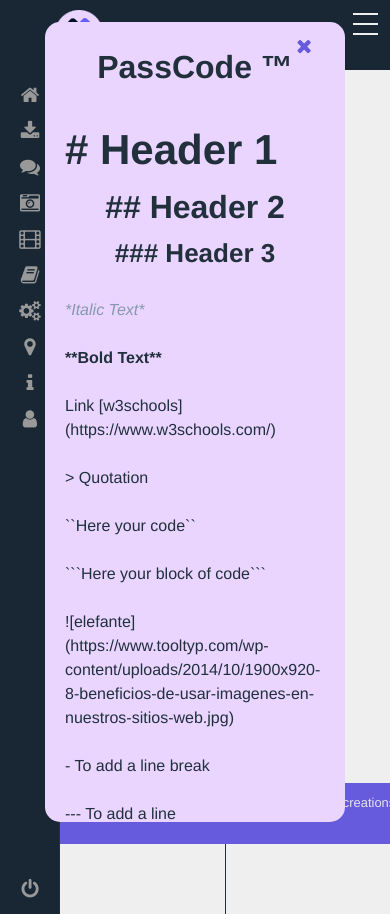
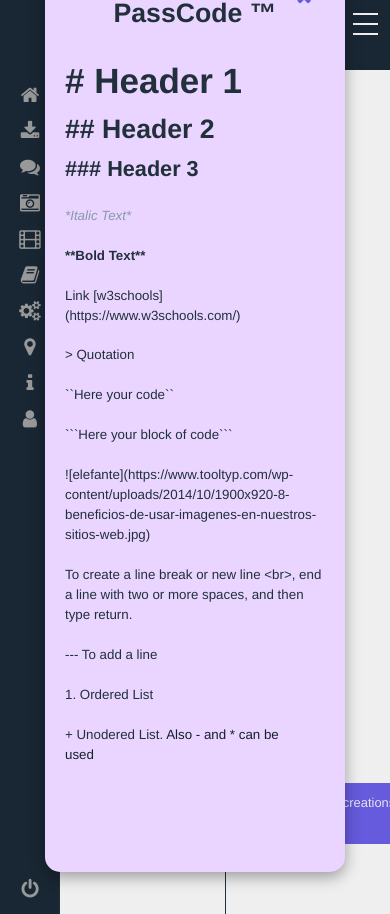
Before and after one commit to adpdaw/PASS-FRONT, a React (Create React App) app: page / in a window 390 px wide. Both pictures are taken after a click on the button 109 px from the left and 273 px from the top of the page. Built offline with nearby package versions, Linux system fonts and the light colour scheme.

Commit message:
manual updated

```diff
--- a/src/components/commands/OList.js
+++ b/src/components/commands/OList.js
@@ -12,7 +12,7 @@ function OList() {
     const indexToReplace = StartPosition();
     const previousMarkdown = markdown;
     return  text !== "" ? setMarkdown(previousMarkdown.substring(0 , indexToReplace) +  `\n1. ${text}` +
-      markdown.substring(indexToReplace + text.length )): setMarkdown(markdown +`\n1. `);
+      markdown.substring(indexToReplace + text.length )): setMarkdown(markdown +`\n1. Item `);
     };
 
   return (
--- a/src/components/commands/TaskList.js
+++ b/src/components/commands/TaskList.js
@@ -5,7 +5,7 @@ import React from "react";
 function TaskList() {
   const [markdown, setMarkdown] = useMarkdown();
   const executeTaskList = () => {
-    return setMarkdown(markdown + "\n- [X] Write the press release");
+    return setMarkdown(markdown + "\n- [X] Not implemented");
   };
 
   return (
--- a/src/components/markDownManual/MarkDownManual.js
+++ b/src/components/markDownManual/MarkDownManual.js
@@ -25,9 +25,9 @@ function MarkDownManual() {
                 <div className="manual">
                     <h2 className="titleH">PassCode ™</h2>
                     <br></br>
-                    <h1># Header 1</h1>
-                    <h2>## Header 2</h2>
-                    <h3>### Header 3</h3>
+                    <h1 className="headerManual"># Header 1</h1>
+                    <h2 className="headerManual">## Header 2</h2>
+                    <h3 className="headerManual">### Header 3</h3>
 
                     <br></br>
                     <p><em>*Italic Text*</em> </p>
@@ -44,10 +44,13 @@ function MarkDownManual() {
                     <br></br>
                     <p>![elefante](https://www.tooltyp.com/wp-content/uploads/2014/10/1900x920-8-beneficios-de-usar-imagenes-en-nuestros-sitios-web.jpg)</p>
                     <br></br>
-                    <p>- To add a line break</p>
+                    <p>To create a line break or new line {`<br>`}, end a line with two or more spaces, and then type return. </p>
                     <br></br>
                     <p>--- To add a line</p>
-
+                    <br></br>
+                    <p>1. Ordered List</p>
+                    <br></br>
+                    <p>+ Unodered List. <span className="spanManual">Also - and * can be used</span></p>
                     <button className="close-button" onClick={toggleManual}>
                     <i className="fa fa-times" aria-hidden="true"></i>
                     </button>
--- a/src/components/markDownManual/markdownmanual.css
+++ b/src/components/markDownManual/markdownmanual.css
@@ -9,9 +9,10 @@
     padding: 20px;
     width: 600px;
     color: var(--dark);
-    height: 800px;
+    height: 900px;
     border-radius: 15px;
     overflow-wrap: break-word;
+    box-shadow: var(--shadow3);
   }
 
   .manual:hover{
@@ -34,16 +35,17 @@
     right: 5px;
   }
 
-  .manual .titleH {
+   .titleH {
     text-align: center;
   }
 
-  .manual h1, h2 ,h3 ,h4 ,h5,h6 {
-
+  .headerManual {
     text-align: left;
   }
 
-
+  .spanManual{
+    color: var(--darkest);
+  }
 
   @media (max-width:650px) {
     .manual {
@@ -58,5 +60,6 @@
         color: var(--dark);
         border-radius: 15px;
         overflow-wrap: break-word;
+        font-size: smaller;
       }
     }
--- a/src/components/preview/preview.css
+++ b/src/components/preview/preview.css
@@ -12,8 +12,7 @@
     padding-left: 20px;
 }
 
-.preview__scroll h1, h2 ,h3 ,h4 ,h5,h6 {
-
+.preview__scroll > h1, h2 ,h3 ,h4 ,h5, h6 {
   text-align: center;
 }
 
```
